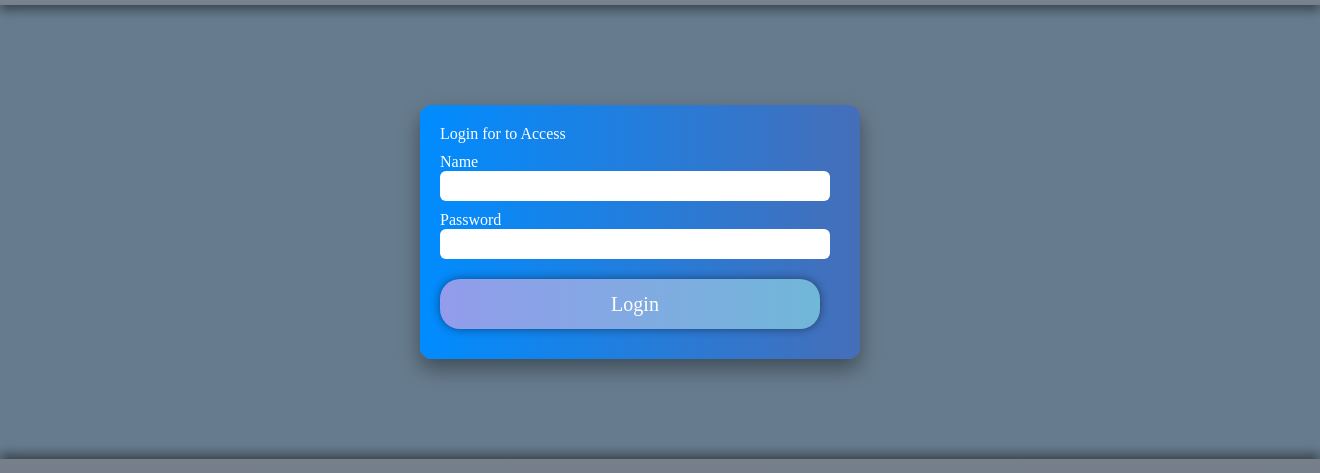
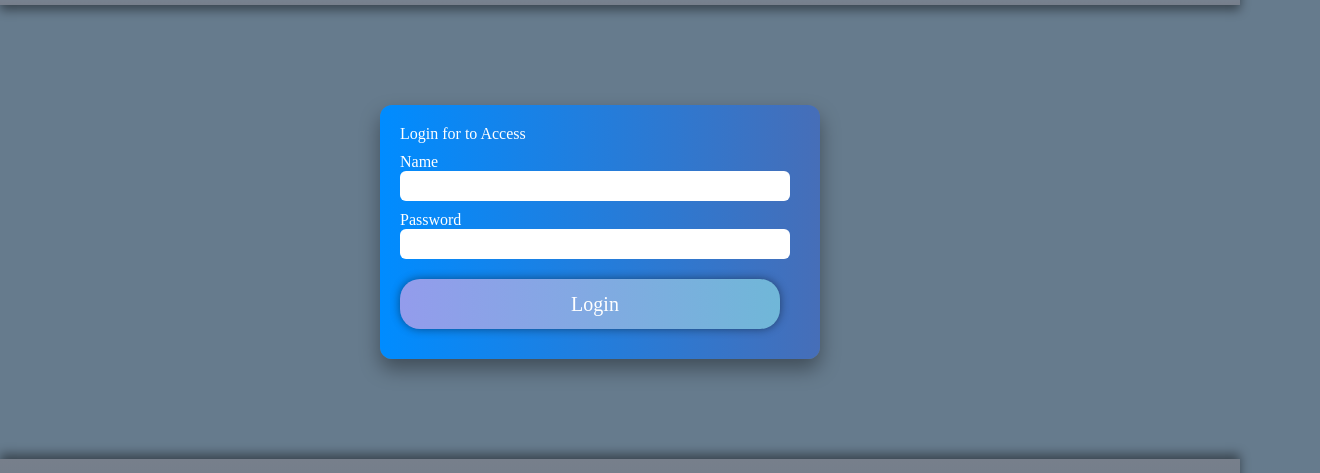
Before and after one commit to gleitons/httpst.net, a plain HTML site: page index.html in a window 1280 px wide. Shown: the part 75-548 px from the top of the page, 1320 px wide, since content can reach past the window. Drawn offline with Linux system fonts and the light colour scheme; a web font is replaced by a local one.

Commit message:
Update style.css

```diff
--- a/src/style.css
+++ b/src/style.css
@@ -16,6 +16,7 @@
     padding: 0;
 }
 body{
+    width: 1200px;
     background-color: #667b8d;
     font-family: var(--fl);
     min-height: 100vh;
@@ -159,7 +160,30 @@ footer {
         transform: rotate(-360deg);
     }
 }
+@media (max-width:1200px) {
+    body{
+        width: 1200px;
+    }
+}
+@media (max-width:992px) {
+    body{
+        width: 962px;
+    }
+}
+@media (max-width:768px) {
+    body{
+        width: 768px;
+    }
+}
+@media (max-width:576px) {
+    body{
+        width: 576px;
+    }
+}
 @media (max-width:390px) {
+    body{
+        width: 390px;
+    }
     .welcome{
 
         display: block;
```
